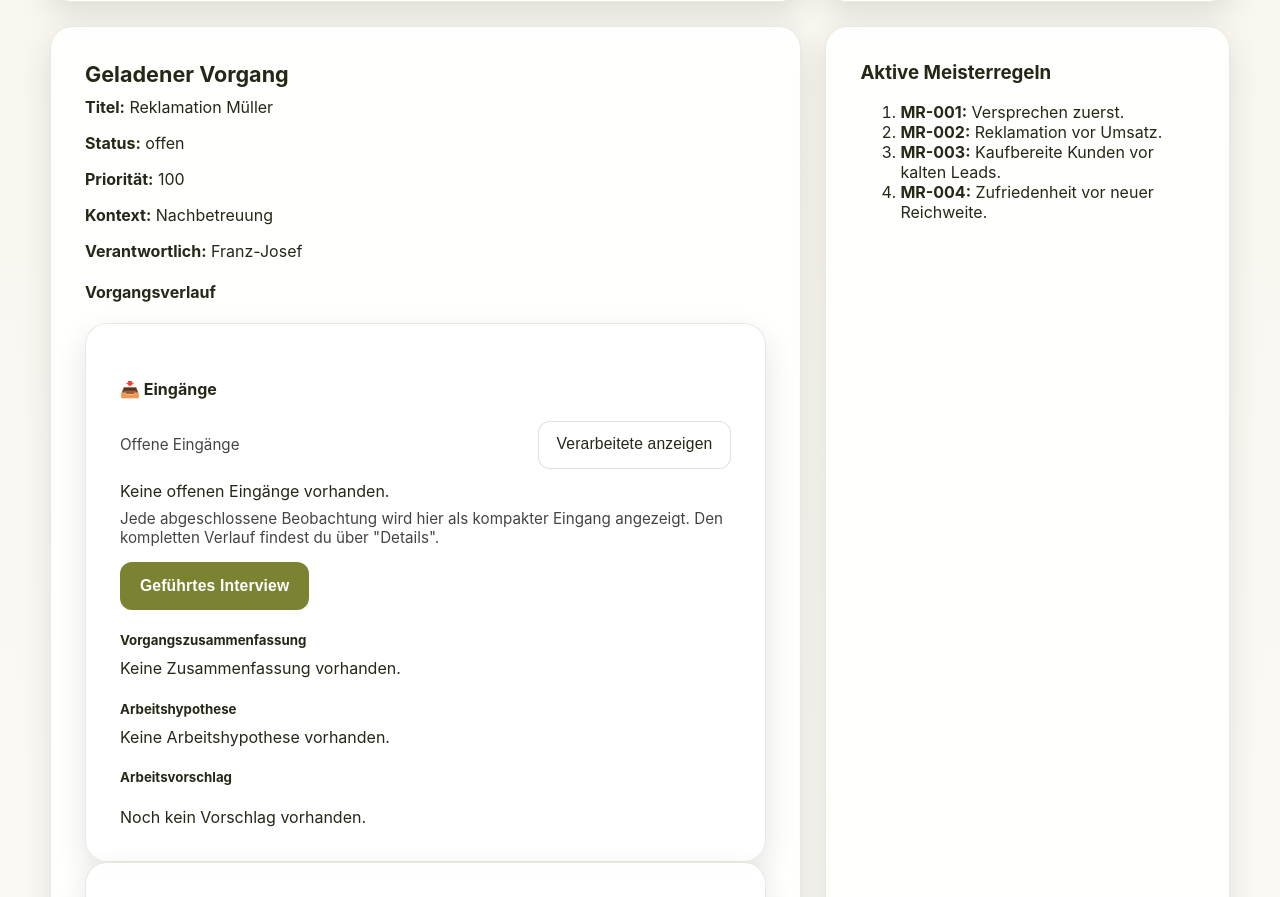
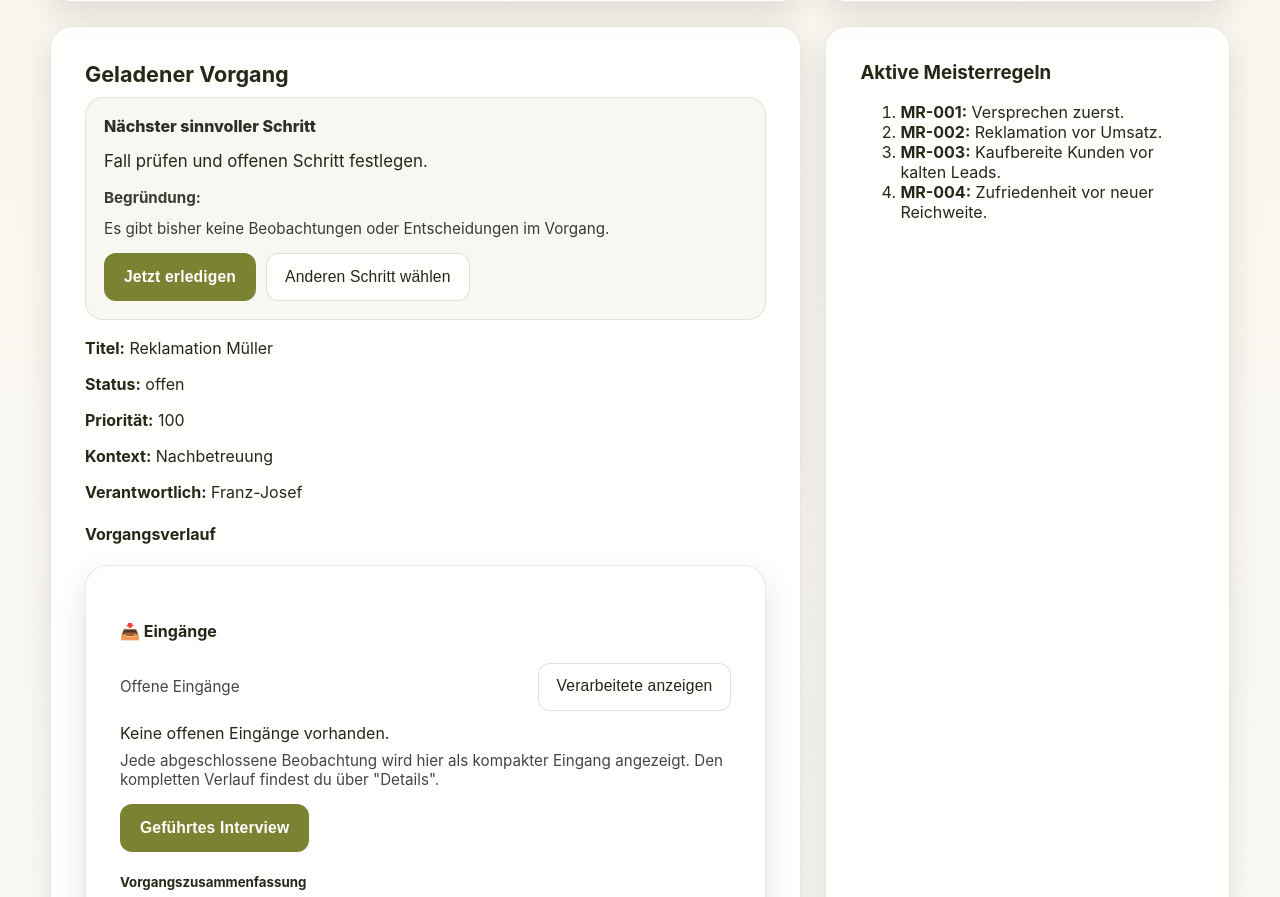
Before and after one commit to franzjosefkeiten4-cloud/keos, a plain HTML site: page public/index.html in a window 1280 px wide. Shown: the part 1321-2218 px from the top of the page. Drawn offline with Linux system fonts and the light colour scheme.

Commit message:
Sprint 030 – Fokus-Karte für den nächsten Arbeitsschritt ergänzt

```diff
--- a/public/app.js
+++ b/public/app.js
@@ -1,4 +1,102 @@
 import "./dashboard.js";
+
+function buildVorgangFocus(vorgang) {
+    const status = String(vorgang.status || '').toLowerCase();
+    const hasEvents = Array.isArray(vorgang.ereignisse) && vorgang.ereignisse.length > 0;
+    const hasDecisions = Array.isArray(vorgang.entscheidungen) && vorgang.entscheidungen.length > 0;
+    const priority = Number(vorgang.prioritaet || 0);
+
+    let recommendation = 'Dokumentiere den ersten nächsten Schritt für diesen Vorgang.';
+    let reason = 'Der Vorgang enthält derzeit keine klaren Hinweise für den nächsten Schritt.';
+    let primaryAction = 'Jetzt erledigen';
+    let secondaryAction = 'Anderen Schritt wählen';
+
+    if (status === 'offen') {
+        recommendation = 'Kundenfall bewerten und nächsten Schritt festlegen.';
+        reason = 'Der Vorgang ist offen und benötigt eine erste Handlung.';
+
+        if (priority >= 80) {
+            recommendation = 'Kundenanfrage sofort beantworten.';
+            reason = 'Hohe Priorität erfordert zügiges Handeln.';
+        }
+
+        if (!hasEvents && !hasDecisions) {
+            recommendation = 'Fall prüfen und offenen Schritt festlegen.';
+            reason = 'Es gibt bisher keine Beobachtungen oder Entscheidungen im Vorgang.';
+        }
+
+        if (hasEvents && !hasDecisions) {
+            recommendation = 'Vorhandene Ereignisse bewerten und Entscheidung vorbereiten.';
+            reason = 'Es liegen Beobachtungen vor, aber noch keine Entscheidung.';
+        }
+
+        if (hasDecisions) {
+            recommendation = 'Offene Entscheidung prüfen und Umsetzung planen.';
+            reason = 'Es existiert bereits eine Entscheidung, jetzt geht es um die nächste Ausführung.';
+        }
+    } else if (status === 'geschlossen') {
+        recommendation = 'Vorgang überprüfen und abschließen.';
+        reason = 'Der Vorgang ist als geschlossen markiert und sollte final dokumentiert werden.';
+    } else if (status) {
+        recommendation = 'Vorgangsdaten prüfen und nächsten Schritt festlegen.';
+        reason = `Status: ${vorgang.status}. So verschaffst du dir einen klaren nächsten Schritt.`;
+    }
+
+    return {
+        recommendation,
+        reason,
+        primaryAction,
+        secondaryAction
+    };
+}
+
+function renderVorgangFocus(vorgang) {
+    const focusCard = document.getElementById('vorgangFocusCard');
+    if (!focusCard) return;
+
+    const focus = buildVorgangFocus(vorgang);
+    focusCard.innerHTML = `
+        <div class="focus-card-title">Nächster sinnvoller Schritt</div>
+        <div class="focus-card-recommendation">${focus.recommendation}</div>
+        <div class="focus-card-reason"><strong>Begründung:</strong><p>${focus.reason}</p></div>
+        <div class="focus-card-actions">
+            <button id="focusPrimaryAction" class="primary">${focus.primaryAction}</button>
+            <button id="focusSecondaryAction" class="secondary">${focus.secondaryAction}</button>
+        </div>
+    `;
+
+    const primaryBtn = document.getElementById('focusPrimaryAction');
+    const secondaryBtn = document.getElementById('focusSecondaryAction');
+
+    if (primaryBtn) {
+        primaryBtn.onclick = () => {
+            const interviewBtn = document.getElementById('startObservationInterview');
+            const decisionBtn = document.getElementById('createDecisionFromEvent');
+            if (interviewBtn) {
+                interviewBtn.scrollIntoView({ behavior: 'smooth', block: 'center' });
+                interviewBtn.focus();
+                return;
+            }
+            if (decisionBtn) {
+                decisionBtn.scrollIntoView({ behavior: 'smooth', block: 'center' });
+                decisionBtn.focus();
+                return;
+            }
+        };
+    }
+
+    if (secondaryBtn) {
+        secondaryBtn.onclick = () => {
+            const organizeBtn = document.getElementById('intentOrganize');
+            const continueBtn = document.getElementById('intentContinue');
+            if (organizeBtn) {
+                organizeBtn.focus();
+            } else if (continueBtn) {
+                continueBtn.focus();
+            }
+        };
+    }
+}
 
 function renderVorgang(vorgang) {
     const container = document.getElementById('loadedVorgang');
@@ -14,6 +112,8 @@ function renderVorgang(vorgang) {
     setText('vorgang-prioritaet', vorgang.prioritaet);
     setText('vorgang-kontext', vorgang.kontext);
     setText('vorgang-verantwortlich', vorgang.verantwortlich);
+
+    renderVorgangFocus(vorgang);
 
     const renderList = (id, items) => {
         const el = document.getElementById(id);
--- a/public/index.html
+++ b/public/index.html
@@ -91,6 +91,10 @@
       </article>
       <article class="card" id="loadedVorgangCard">
         <div class="card-head"><h3>Geladener Vorgang</h3></div>
+        <div id="vorgangFocusCard" class="focus-card" aria-live="polite">
+          <div class="focus-card-title">Nächster sinnvoller Schritt</div>
+          <div class="focus-card-recommendation">Lade Empfehlung …</div>
+        </div>
         <div id="loadedVorgang" class="vorgang-details">
           <p><strong>Titel:</strong> <span id="vorgang-titel"></span></p>
           <p><strong>Status:</strong> <span id="vorgang-status"></span></p>
--- a/public/style.css
+++ b/public/style.css
@@ -21,6 +21,12 @@ button:focus-visible{outline:3px solid rgba(123,131,50,.4);outline-offset:3px}
 .button-group{display:flex;flex-wrap:wrap;gap:10px;align-items:center}
 .button-group button{flex:1 1 auto;white-space:normal}
 .card-head h3{font-size:1.35rem;margin-bottom:10px}
+.focus-card{border:1px solid rgba(123,131,50,.16);border-radius:18px;padding:18px;background:rgba(123,131,50,.06);margin-bottom:18px;display:grid;gap:12px}
+.focus-card-title{font-size:1rem;font-weight:800;color:#2f2e24}
+.focus-card-recommendation{font-size:1.05rem;line-height:1.6;color:#232817}
+.focus-card-reason{color:#3c3b31;font-size:0.95rem;line-height:1.6}
+.focus-card-reason p{margin:6px 0 0 0}
+.focus-card-actions{display:flex;flex-wrap:wrap;gap:10px}
 textarea, input[type=text]{font-size:1rem;line-height:1.6;min-height:140px}
 textarea{min-height:140px}
 .quiet-text{margin:0 0 12px 0;color:#4f513d;font-size:0.98rem;line-height:1.6}
```
